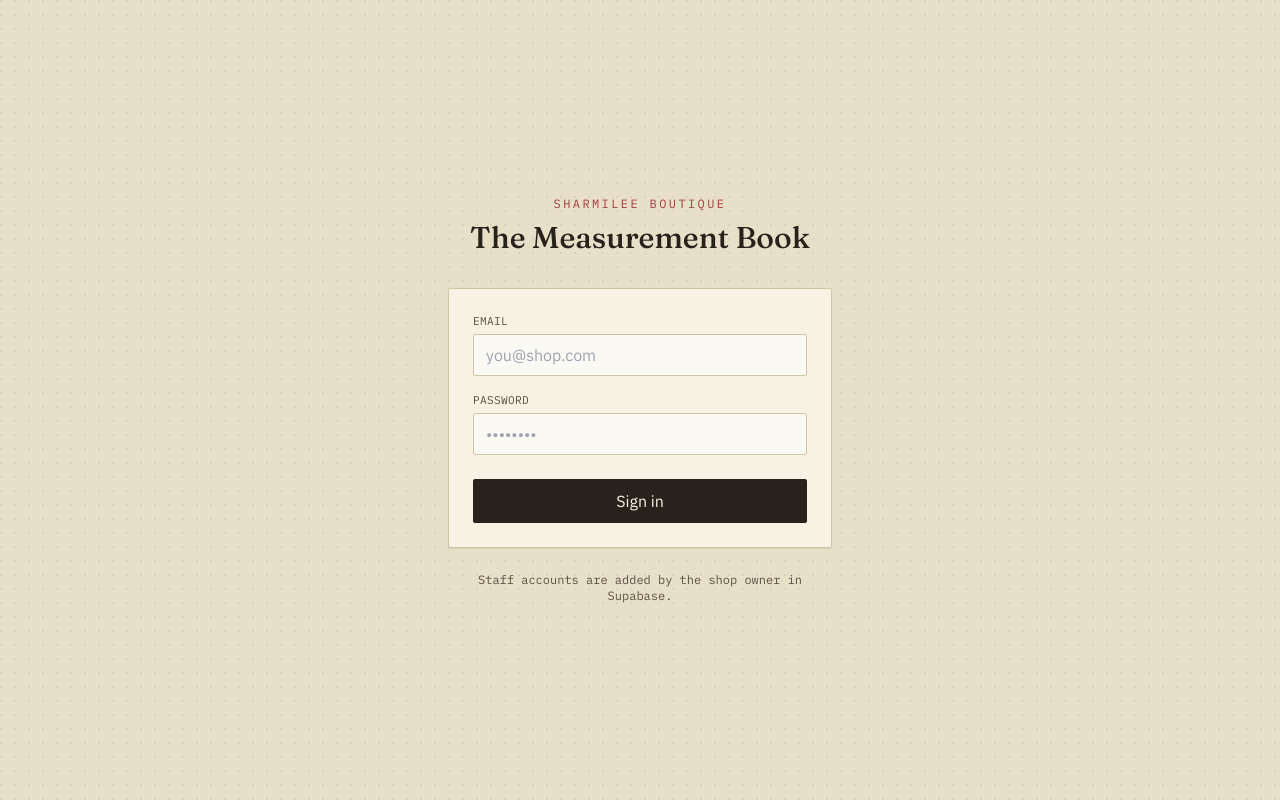
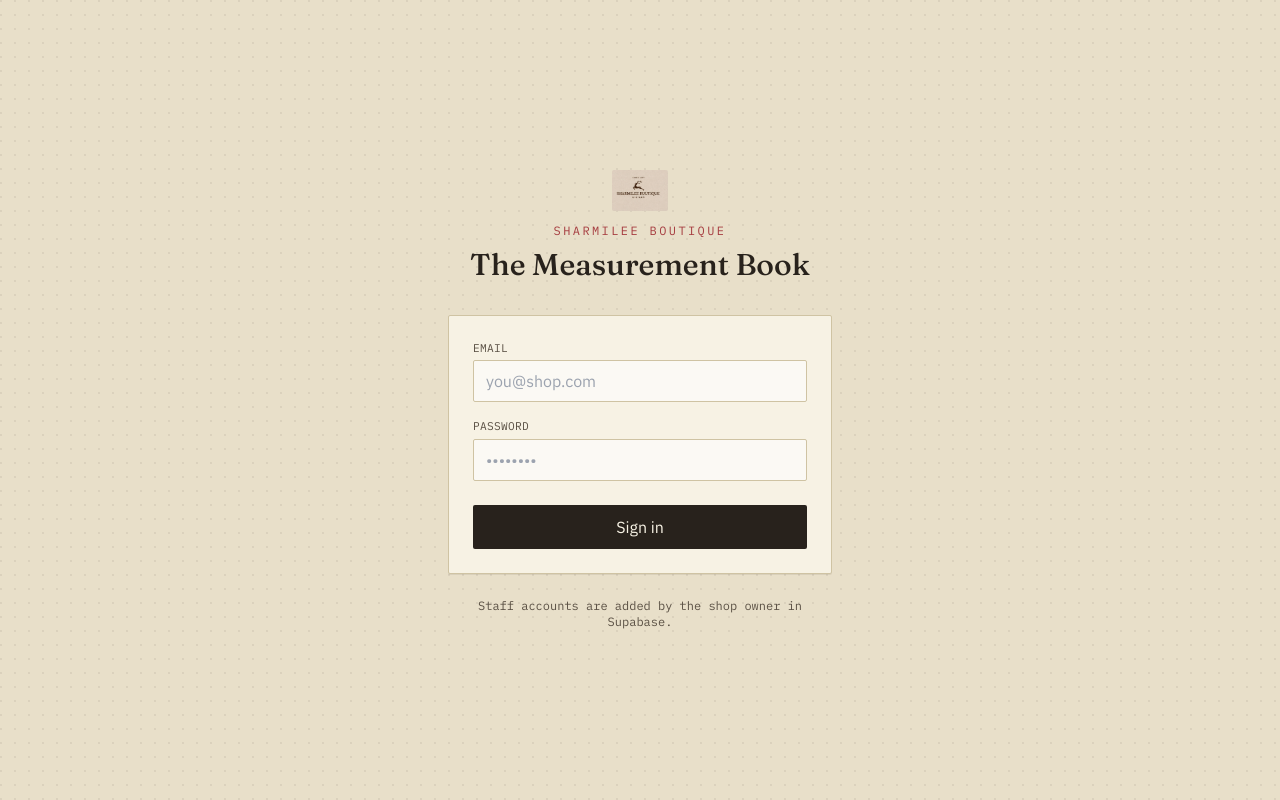
Before and after one commit to ecomaura/measurement-book, a Next.js app: page /login in a window 1280 px wide. Built offline with nearby package versions, Linux system fonts and the light colour scheme; no server answers.

Commit message:
Add files via upload

```diff
--- a/app/login/page.tsx
+++ b/app/login/page.tsx
@@ -3,6 +3,7 @@
 import { useState } from "react";
 import { useRouter } from "next/navigation";
 import { supabase } from "@/lib/supabase";
+import Logo from "@/components/Logo";
 
 export default function LoginPage() {
   const router = useRouter();
@@ -28,6 +29,9 @@
     <div className="min-h-screen flex items-center justify-center p-6">
       <div className="w-full max-w-sm">
         <div className="text-center mb-8">
+          <div className="flex justify-center mb-3">
+            <Logo size="lg" />
+          </div>
           <p className="font-mono text-xs tracking-[0.2em] text-tape uppercase mb-2">Sharmilee Boutique</p>
           <h1 className="font-display text-3xl font-600 text-ink">The Measurement Book</h1>
         </div>
```
